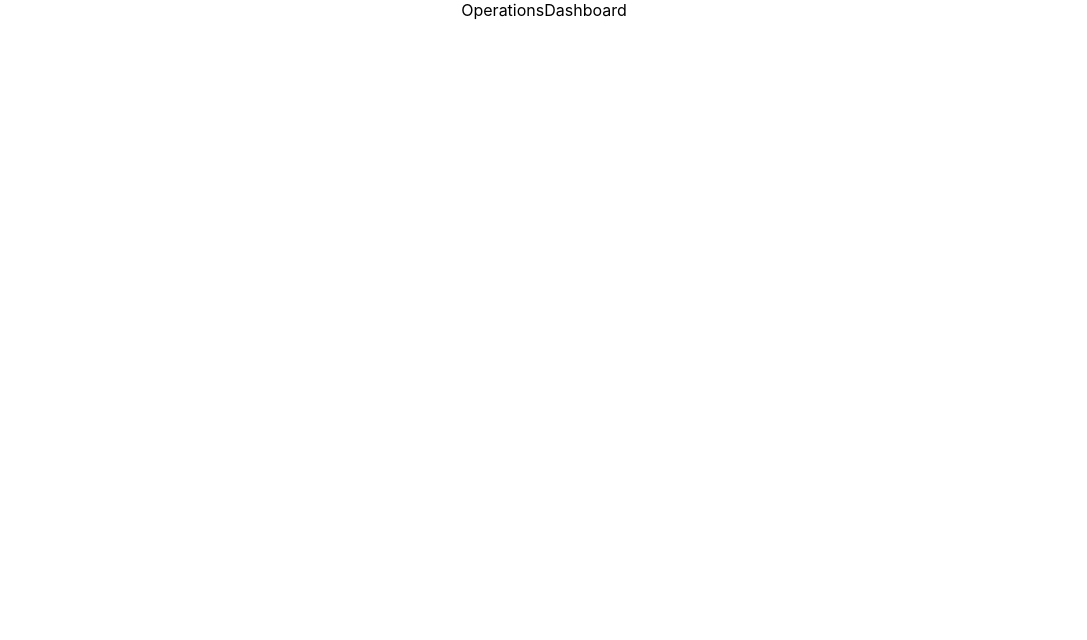
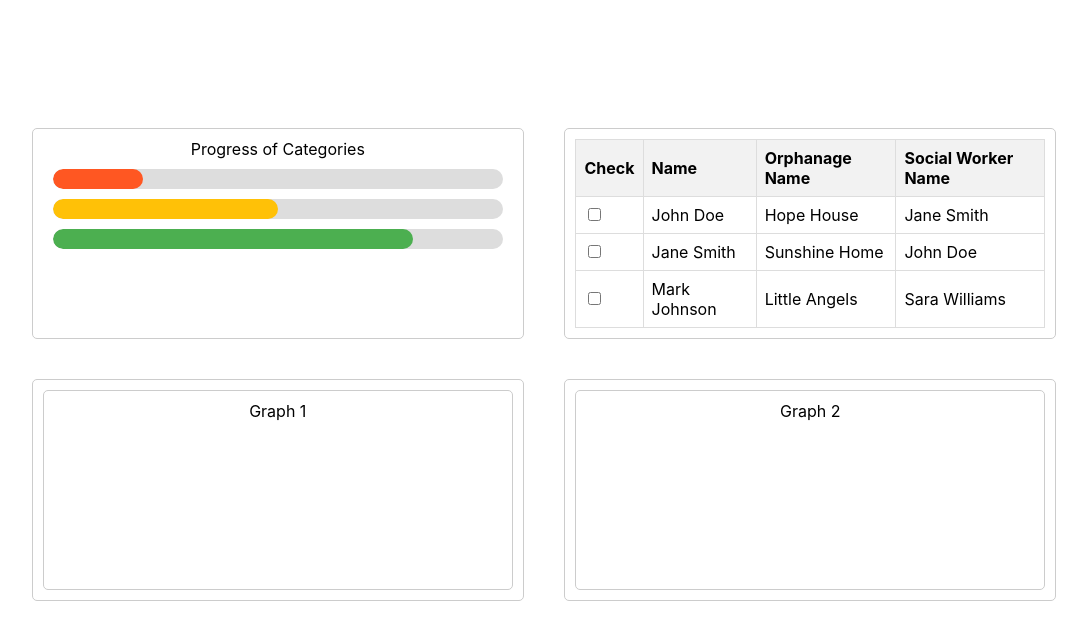
Before and after one commit to CodeToGiveTeam8/frontend, a React (Create React App) app: page /operationsDashoard in a window 1280 px wide. Shown: the top 640 px of the page, without its empty margins (96-1183 px from the left). Built offline with nearby package versions, Linux system fonts and the light colour scheme.

Commit message:
added operations dashboard, css pending

```diff
--- a/src/Components/CSSstyles/OperationsDash.css
+++ b/src/Components/CSSstyles/OperationsDash.css
@@ -0,0 +1,87 @@
+.container {
+    margin: 10% 10% 0 10%;
+    flex-wrap: wrap;
+    justify-content: space-between;
+  }
+
+  .row {
+    display: flex;
+    flex-wrap: wrap;
+    justify-content: space-between;
+    margin-bottom: 20px;
+  }
+
+  .col {
+    flex-basis: 48%;
+    box-sizing: border-box;
+    padding: 10px;
+    border: 1px solid #ccc;
+    border-radius: 5px;
+    margin-bottom: 20px;
+  }
+
+  .progress {
+    margin-bottom: 10px;
+  }
+
+  .progress-bar-container {
+    margin: 10px;
+    height: 20px;
+    background-color: #ddd;
+    border-radius: 10px;
+    overflow: hidden;
+  }
+
+  .progress-bar-fill {
+    height: 100%;
+    border-radius: 10px;
+    transition: width 0.5s ease-in-out;
+  }
+
+  .progress-bar-fill.abandon {
+    background-color: var(--abandon-color, #FF5722);
+  }
+
+  .progress-bar-fill.surrender {
+    background-color: var(--surrender-color, #FFC107);
+  }
+
+  .progress-bar-fill.admitted {
+    background-color: var(--admitted-color, #4CAF50);
+  }
+  .table {
+    border-collapse: collapse;
+    width: 100%;
+  }
+
+  .table th,
+  .table td {
+    border: 1px solid #ddd;
+    padding: 8px;
+    text-align: left;
+  }
+
+  .table th {
+    background-color: #f2f2f2;
+    font-weight: bold;
+  }
+
+  .table tbody tr:hover {
+    background-color: #f5f5f5;
+  }
+
+  .table input[type='checkbox'] {
+    cursor: pointer;
+  }
+
+  .table input[type='checkbox']:hover {
+    background-color: #f5f5f5;
+  }
+
+  .graph {
+    height: 200px;
+    border: 1px solid #ccc;
+    border-radius: 5px;
+    padding: 10px;
+    box-sizing: border-box;
+  }
--- a/src/Components/Operations/OperationsDashboard.jsx
+++ b/src/Components/Operations/OperationsDashboard.jsx
@@ -1,10 +1,116 @@
-import React from 'react';
+import React, { useState } from 'react';
 import '../CSSstyles/OperationsDash.css';
 
-function OperationsDashboard() {
+const OperationsDashboard = () => {
+  const [progress, setProgress] = useState({
+    abandon: 20,
+    surrender: 50,
+    admitted: 80
+  });
+
+  const [urgentCases, setUrgentCases] = useState([
+    {
+      id: 1,
+      name: 'John Doe',
+      orphanageName: 'Hope House',
+      socialWorkerName: 'Jane Smith',
+      selected: false
+    },
+    {
+      id: 2,
+      name: 'Jane Smith',
+      orphanageName: 'Sunshine Home',
+      socialWorkerName: 'John Doe',
+      selected: false
+    },
+    {
+      id: 3,
+      name: 'Mark Johnson',
+      orphanageName: 'Little Angels',
+      socialWorkerName: 'Sara Williams',
+      selected: false
+    }
+    // Add more urgent cases as needed...
+  ]);
+
+  const handleCaseSelect = (id) => {
+    const updatedCases = urgentCases.map((caseItem) => {
+      if (caseItem.id === id) {
+        return {
+          ...caseItem,
+          selected: !caseItem.selected
+        };
+      } else {
+        return caseItem;
+      }
+    });
+    setUrgentCases(updatedCases);
+  };
+
   return (
-    <div>OperationsDashboard</div>
-  )
-}
+    <div className="container">
+      <div className="row">
+        <div className="col">
+          <div className="progress">Progress of Categories</div>
+          <div className="progress-bar-container">
+            <div
+              className="progress-bar-fill abandon"
+              style={{ width: `${progress.abandon}%` }}
+            ></div>
+            </div>
+            <div className="progress-bar-container">
+            <div
+              className="progress-bar-fill surrender"
+              style={{ width: `${progress.surrender}%` }}
+            ></div>
+            </div>
+            <div className="progress-bar-container">
+            <div
+              className="progress-bar-fill admitted"
+              style={{ width: `${progress.admitted}%` }}
+            ></div>
+          </div>
+        </div>
+        <div className="col">
+          <table className="table">
+            <thead>
+              <tr>
+              <th>Check</th>
+                <th>Name</th>
+                <th>Orphanage Name</th>
+                <th>Social Worker Name</th>
 
-export default OperationsDashboard
+              </tr>
+            </thead>
+            <tbody>
+              {urgentCases.map((caseItem) => (
+                <tr key={caseItem.id}>
+                <td>
+                    <input
+                      type="checkbox"
+                      checked={caseItem.selected}
+                      onChange={() => handleCaseSelect(caseItem.id)}
+                    />
+                  </td>
+                  <td>{caseItem.name}</td>
+                  <td>{caseItem.orphanageName}</td>
+                  <td>{caseItem.socialWorkerName}</td>
+                </tr>
+              ))}
+            </tbody>
+          </table>
+        </div>
+      </div>
+      <div className="row">
+        <div className="col">
+          <div className="graph">Graph 1</div>
+        </div>
+        <div className="col">
+          <div className="graph">Graph 2</div>
+        </div>
+      </div>
+    </div>
+  );
+};
+
+export default OperationsDashboard;
```
